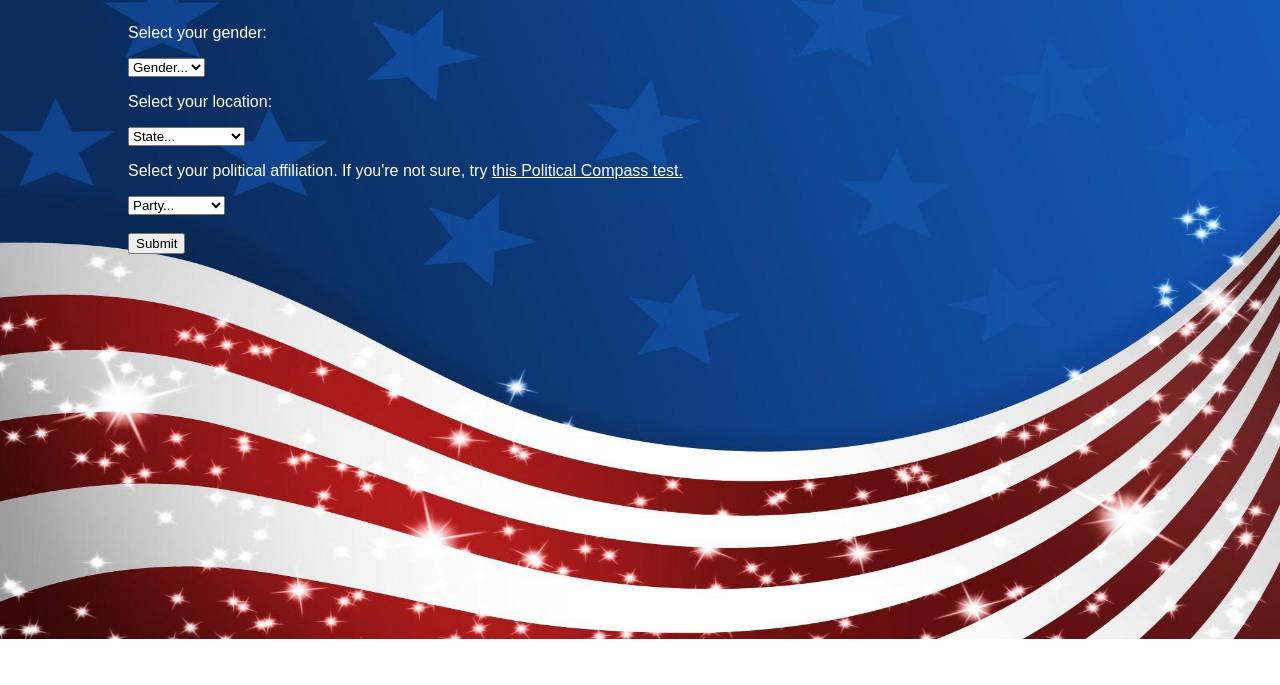
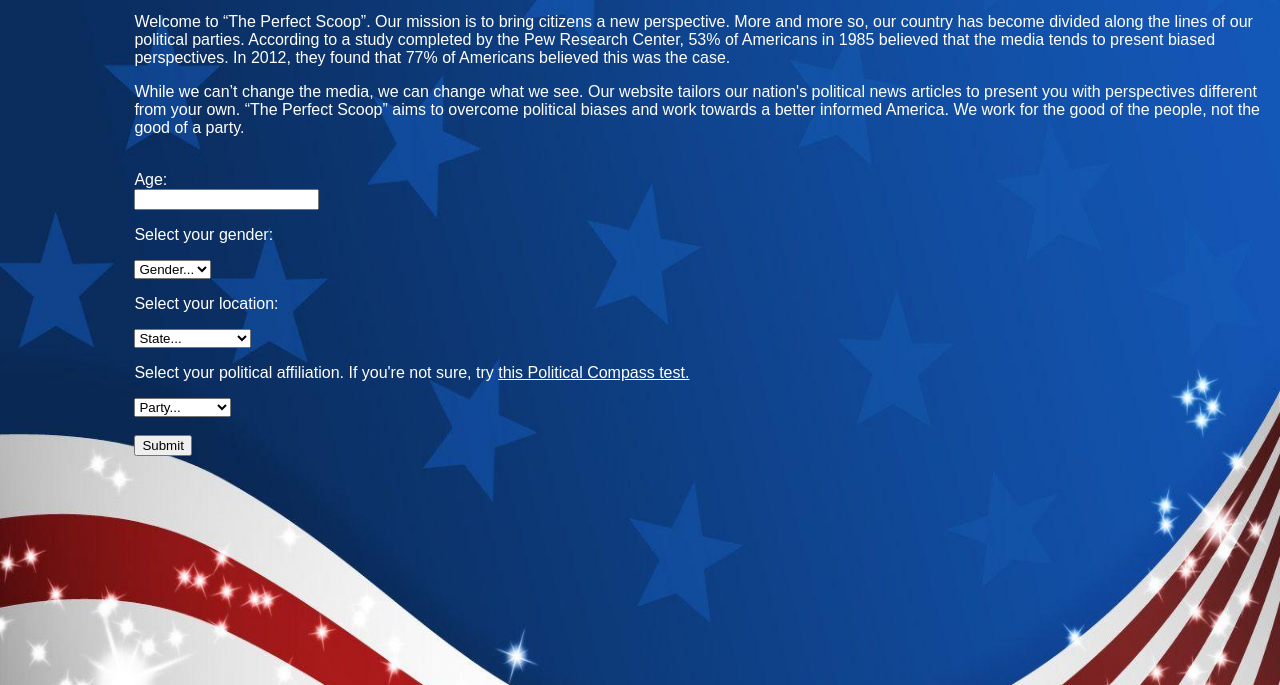
Before and after one commit to CS50YS/politicalAggregator, a plain HTML site: page main.html in a window 1280 px wide. Shown: the part 115-800 px from the top of the page. Drawn offline with Linux system fonts and the light colour scheme.

Commit message:
commit message

```diff
--- a/main.html
+++ b/main.html
@@ -2,22 +2,41 @@
 <html>
 
 <head>
-	<title>Political Aggregator</title>
+
+    <!-- This part puts the icon into the tab header -->
+    <link rel="icon" href="ice_cream.png">
+	<title>The Perfect Scoop</title>
 	<meta charset="UTF-8">
 	<!-- make the page look ok for mobile -->
 	<meta name="viewport" content="width=device-width, initial-scale=1.0">
 	<link rel="stylesheet" type="text/css" href="style.css">
+    <link href="https://fonts.googleapis.com/css?family=Lora" rel="stylesheet">
+
+    <style>
+            body,h1,h2,h3,h4,h5,h6 {font-family: "Lora", serif;}
+    </style>
 </head>
 
 <body>
+    <br>
 	<h1>The Perfect Scoop</h1>
+
+    <br>
 
 	<!-- dropdowns: gender, location, party; age is typed in -->
 	<!-- <form action="/action_page.php">
 	-->
+    <div class ="questions">
+
+         <p>Welcome to “The Perfect Scoop”. Our mission is to bring citizens a new perspective. More and more so, our country has become divided along the lines of our political parties. According to a study completed by the Pew Research Center, 53% of Americans in 1985 believed that the media tends to present biased perspectives. In 2012, they found that 77% of Americans believed this was the case.</p>
+
+        <p>While we can’t change the media, we can change what we see. Our website tailors our nation's political news articles to present you with perspectives different from your own. “The Perfect Scoop” aims to overcome political biases and work towards a better informed America. We work for the good of the people, not the good of a party.
+        </p>
+        <br>
+
         <form>
             Age:<br>
-		<input type="text" age="age"><br>
+            <input type="text" age="age">
 
         <br>
         <p>Select your gender:</p>
@@ -99,6 +118,7 @@
         </form>
 
         <!-- see https://www.w3schools.com/html/html_forms.asp if a submit button is needed (?) -->
+   </div>
 
 </body>
 
--- a/style.css
+++ b/style.css
@@ -7,7 +7,6 @@
 
 body
 {
-	margin-left: 10%;
     /* background color: us flag (for now) */
 	background-image: url(us_flag2.jpg);
     background-position: top;
@@ -16,6 +15,10 @@ body
 
     /*color of words*/
     color: white;
+}
+
+.questions {
+    margin-left: 10%;
 }
 
 /* Title */
```
Lines whose indentation alone changed are shown as unchanged.
